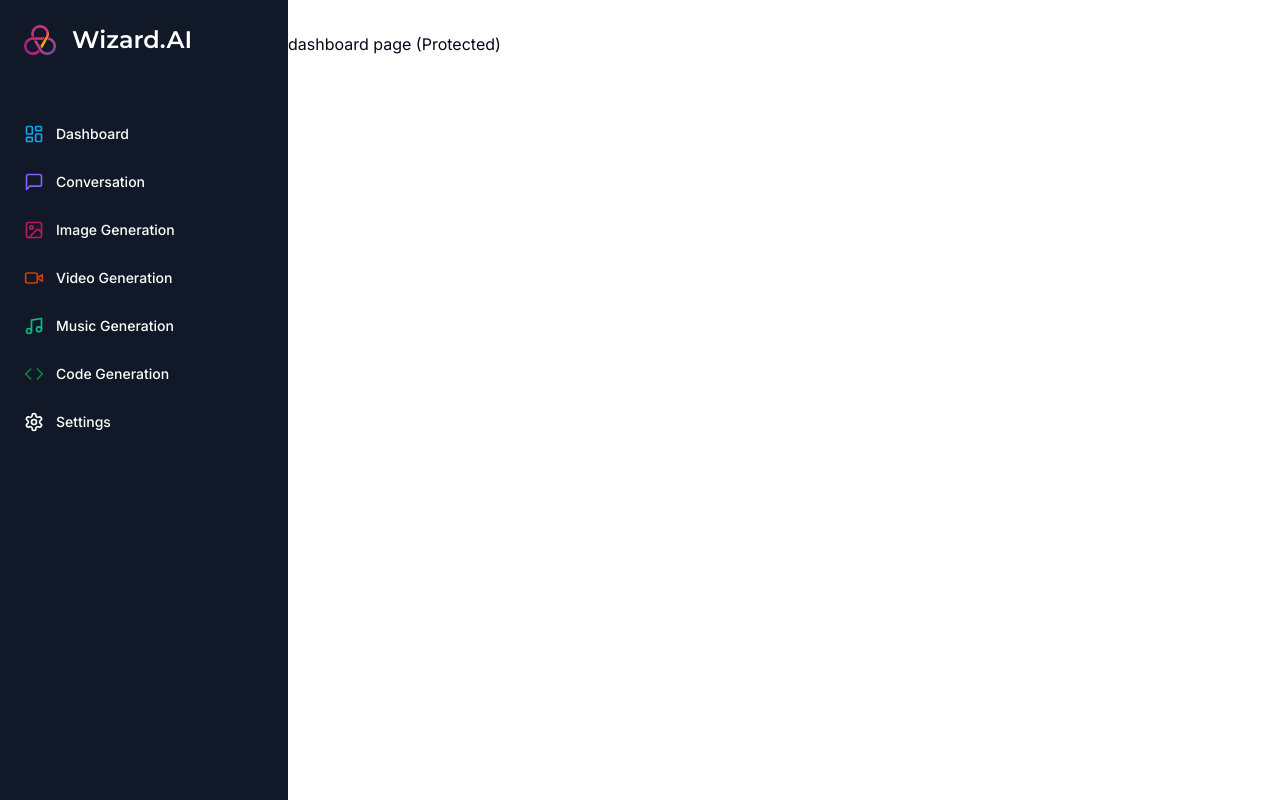
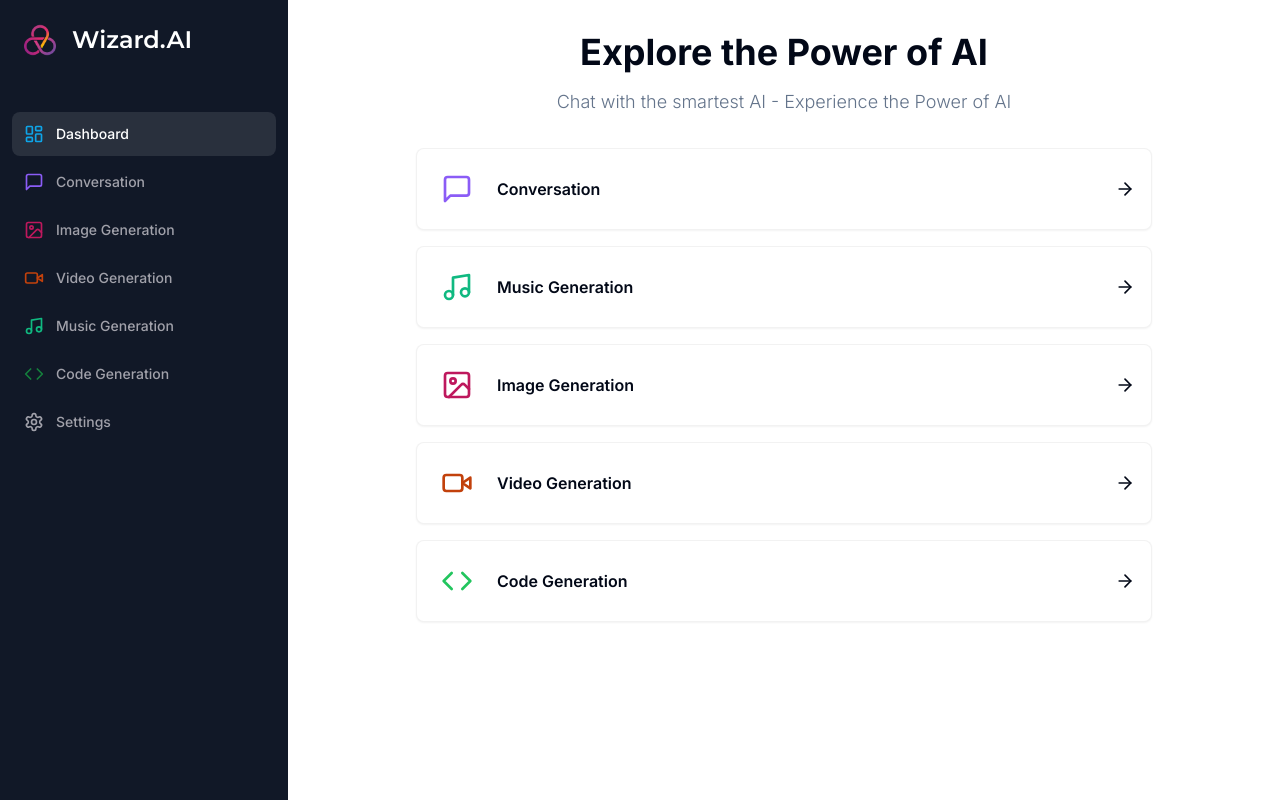
Before and after one commit to negi-007/Wizard.AI, a Next.js app: page /dashboard in a window 1280 px wide. Built offline with nearby package versions, Linux system fonts and the light colour scheme.

Commit message:
Dashboard Page upated

```diff
--- a/app/(dashboard)/(routes)/dashboard/page.tsx
+++ b/app/(dashboard)/(routes)/dashboard/page.tsx
@@ -1,7 +1,89 @@
+"use client";
+
+import {
+    ArrowRight,
+    Code,
+    ImageIcon,
+    MessageSquare,
+    Music,
+    VideoIcon
+} from "lucide-react";
+
+import { Card } from "@/components/ui/card";
+import { cn } from "@/lib/utils";
+import { useRouter } from "next/navigation";
+
+const tools = [
+    {
+        label: "Conversation",
+        icon: MessageSquare,
+        color: "text-violet-500",
+        bgColor: "text-violet-500/10",
+        href: "/conversation",
+    },
+    {
+        label: "Music Generation",
+        icon: Music,
+        color: "text-emerald-500",
+        bgColor: "text-emerald-500/10",
+        href: "/music",
+    },
+    {
+        label: "Image Generation",
+        icon: ImageIcon,
+        color: "text-pink-700",
+        bgColor: "text-pink-700/10",
+        href: "/image",
+    },
+    {
+        label: "Video Generation",
+        icon: VideoIcon,
+        color: "text-orange-700",
+        bgColor: "text-emerald-700/10",
+        href: "/video",
+    },
+    {
+        label: "Code Generation",
+        icon: Code,
+        color: "text-green-500",
+        bgColor: "text-green-500/10",
+        href: "/code",
+    },
+]
+
 const DashboardPage = () => {
+
+    const router = useRouter();
+
     return (
         <div>
-            <p>dashboard page (Protected)</p>
+            <div className="mb-8 space-y-4">
+                <h2 className="text-2xl md:text-4xl font-bold text-center">
+                    Explore the Power of AI
+                </h2>
+                <p className="text-muted-foreground font-light text-sm md:text-lg text-center">
+                    Chat with the smartest AI - Experience the Power of AI
+                </p>
+            </div>
+            <div className="px-4 md:px-20 lg:px-32 space-y-4">
+                {tools.map((tool) => (
+                    <Card
+                        onClick={() => router.push(tool.href)}
+                        key={tool.href}
+                        className="p-4 border-black/5 flex items-center justify-between hover:shadow-md transition cursor-pointer"
+                    >
+                        <div className="flex items-center gap-x-4">
+                            <div className={cn("p-2 w-fit rounded-md", tool.bgColor)}>
+                                <tool.icon className={cn("w-8 h-8", tool.color)}/>
+                            </div>
+                            <div className="font-semibold">
+                                {tool.label}
+                            </div>
+                        </div>
+                        <ArrowRight className="w-5 h-5"/>
+                    </Card>
+                ))}
+            </div>
         </div>
     )
 }
--- a/components/sidebar.tsx
+++ b/components/sidebar.tsx
@@ -2,8 +2,8 @@
 
 import Link from "next/link";
 import Image from "next/image";
-
 import { Montserrat } from "next/font/google";
+import { usePathname } from "next/navigation";
 
 import { cn } from "@/lib/utils";
 import {
@@ -66,6 +66,7 @@
 ]
 
 const Sidebar = () => {
+    const pathname = usePathname();
     return (
         <div className="space-y-4 py-4 flex flex-col h-full bg-[#111827] text-white">
             <div className="px-3 py-2 flex-1">
@@ -81,7 +82,9 @@
                 </Link>
                 <div className="space-y-1">
                     {routes.map((route) => (
-                        <Link href={route.href} key={route.href} className="text-sm group flex p-3 w-full justify-start font-medium cursor-pointer hover:text-white hover:bg-white/10 rounded-lg transition">
+                        <Link href={route.href} key={route.href} className={cn("text-sm group flex p-3 w-full justify-start font-medium cursor-pointer hover:text-white hover:bg-white/10 rounded-lg transition",
+                            pathname === route.href ? "text-white bg-white/10" : "text-zinc-400"
+                        )}>
                             <div className="flex items-center flex-1">
                                 <route.icon className={cn("h-5 w-5 mr-3", route.color)}/>
                                 {route.label}
--- /dev/null
+++ b/components/ui/card.tsx
@@ -0,0 +1,79 @@
+import * as React from "react"
+
+import { cn } from "@/lib/utils"
+
+const Card = React.forwardRef<
+  HTMLDivElement,
+  React.HTMLAttributes<HTMLDivElement>
+>(({ className, ...props }, ref) => (
+  <div
+    ref={ref}
+    className={cn(
+      "rounded-lg border bg-card text-card-foreground shadow-sm",
+      className
+    )}
+    {...props}
+  />
+))
+Card.displayName = "Card"
+
+const CardHeader = React.forwardRef<
+  HTMLDivElement,
+  React.HTMLAttributes<HTMLDivElement>
+>(({ className, ...props }, ref) => (
+  <div
+    ref={ref}
+    className={cn("flex flex-col space-y-1.5 p-6", className)}
+    {...props}
+  />
+))
+CardHeader.displayName = "CardHeader"
+
+const CardTitle = React.forwardRef<
+  HTMLParagraphElement,
+  React.HTMLAttributes<HTMLHeadingElement>
+>(({ className, ...props }, ref) => (
+  <h3
+    ref={ref}
+    className={cn(
+      "text-2xl font-semibold leading-none tracking-tight",
+      className
+    )}
+    {...props}
+  />
+))
+CardTitle.displayName = "CardTitle"
+
+const CardDescription = React.forwardRef<
+  HTMLParagraphElement,
+  React.HTMLAttributes<HTMLParagraphElement>
+>(({ className, ...props }, ref) => (
+  <p
+    ref={ref}
+    className={cn("text-sm text-muted-foreground", className)}
+    {...props}
+  />
+))
+CardDescription.displayName = "CardDescription"
+
+const CardContent = React.forwardRef<
+  HTMLDivElement,
+  React.HTMLAttributes<HTMLDivElement>
+>(({ className, ...props }, ref) => (
+  <div ref={ref} className={cn("p-6 pt-0", className)} {...props} />
+))
+CardContent.displayName = "CardContent"
+
+const CardFooter = React.forwardRef<
+  HTMLDivElement,
+  React.HTMLAttributes<HTMLDivElement>
+>(({ className, ...props }, ref) => (
+  <div
+    ref={ref}
+    className={cn("flex items-center p-6 pt-0", className)}
+    {...props}
+  />
+))
+CardFooter.displayName = "CardFooter"
+
+export { Card, CardHeader, CardFooter, CardTitle, CardDescription, CardContent }
```
